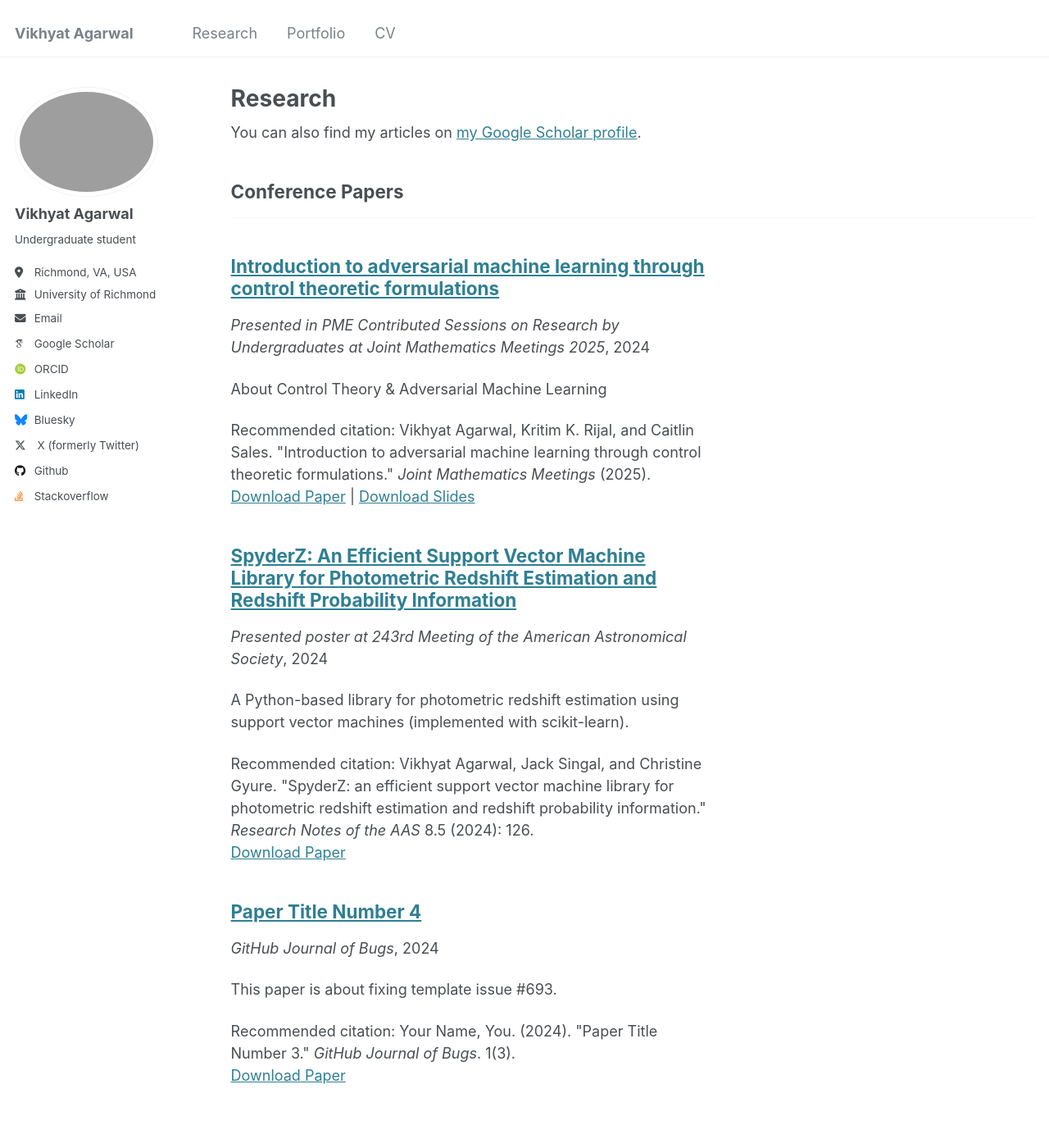
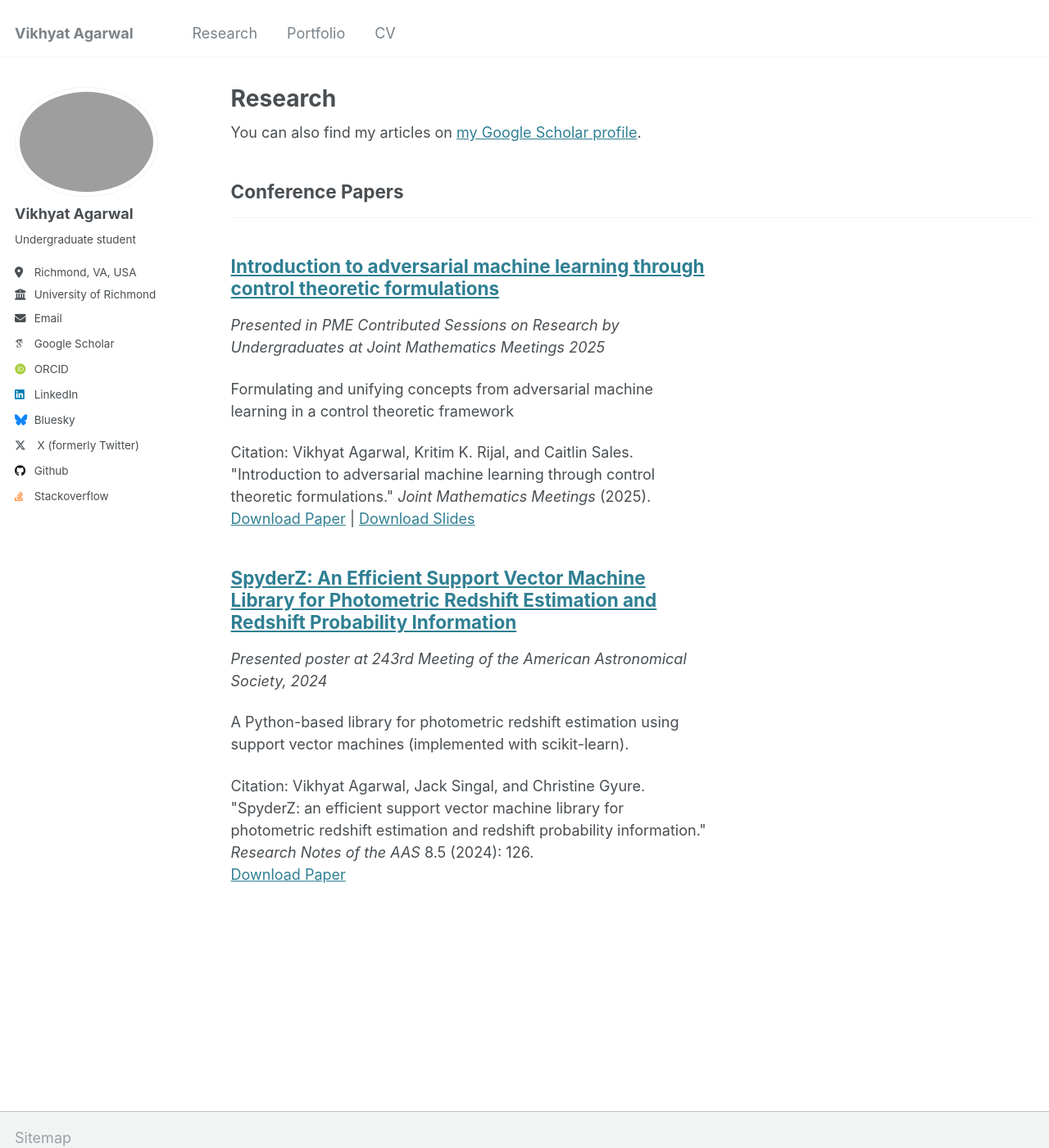
Before and after one commit to Vikhyat2603/vikhyat2603.github.io, a Jekyll site: the page built from _pages/publications.html, in a window 1280 px wide and 1400 px high. Shown: the whole window at 82% size. Built offline with Jekyll 4.4.1, drawn with Linux system fonts in a browser that asks for light colours; some web fonts are replaced.

Commit message:
remove default year inclusion in publication subtite format, changed citation text format

````diff
--- a/_includes/archive-single.html
+++ b/_includes/archive-single.html
@@ -41,7 +41,7 @@
         {% if post.collection == 'teaching' %}
           <p> {{ post.type }}, <i>{{ post.venue }}</i>, {{ post.date | default: "1900-01-01" | date: "%Y" }} </p>
         {% elsif post.collection == 'publications' %}
-          <p><i>{{ post.venue }}</i>, {{ post.date | default: "1900-01-01" | date: "%Y" }} </p>
+          <p><i>{{ post.venue }}</i></p>
         {% elsif post.date %}
          <p class="page__date"><strong><i class="fa fa-fw fa-calendar" aria-hidden="true"></i> {{ site.data.ui-text[site.locale].date_label | default: "Published:" }}</strong> <time datetime="{{ post.date | default: "1900-01-01" | date_to_xmlschema }}">{{ post.date | default: "1900-01-01" | date: "%B %d, %Y" }}</time></p>
         {% endif %}
@@ -53,13 +53,13 @@
     {% endif %}
 
     {% if post.citation and post.paperurl and post.slidesurl %}
-      <p>Recommended citation: {{ post.citation }}<br /><a href="{{ post.paperurl }}">Download Paper</a> | <a href="{{ post.slidesurl }}">Download Slides</a></p>
+      <p>Citation: {{ post.citation }}<br /><a href="{{ post.paperurl }}">Download Paper</a> | <a href="{{ post.slidesurl }}">Download Slides</a></p>
     {% elsif post.citation and post.paperurl %}
-      <p>Recommended citation: {{ post.citation }}<br /><a href="{{ post.paperurl }}">Download Paper</a></p>
+      <p>Citation: {{ post.citation }}<br /><a href="{{ post.paperurl }}">Download Paper</a></p>
     {% elsif post.citation and post.slidesurl %}
-      <p>Recommended citation: {{ post.citation }}<br /><a href="{{ post.slidesurl }}">Download Slides</a></p>
+      <p>Citation: {{ post.citation }}<br /><a href="{{ post.slidesurl }}">Download Slides</a></p>
     {% elsif post.citation %}
-      <p>Recommended citation: {{ post.citation }}</p>
+      <p>Citation: {{ post.citation }}</p>
     {% elsif post.paperurl %}
       <p><a href=" {{ post.paperurl }} ">Download Paper</a></p>
     {% elsif post.slidesurl %}
--- a/_publications/2024-02-17-paper-title-number-4.md
+++ /dev/null
@@ -1,13 +0,0 @@
----
-title: "Paper Title Number 4"
-collection: publications
-category: conferences
-permalink: /publication/2024-02-17-paper-title-number-4
-excerpt: 'This paper is about fixing template issue #693.'
-date: 2024-02-17
-venue: 'GitHub Journal of Bugs'
-paperurl: 'http://academicpages.github.io/files/paper3.pdf'
-citation: 'Your Name, You. (2024). &quot;Paper Title Number 3.&quot; <i>GitHub Journal of Bugs</i>. 1(3).'
----
-
-The contents above will be part of a list of publications, if the user clicks the link for the publication than the contents of section will be rendered as a full page, allowing you to provide more information about the paper for the reader. When publications are displayed as a single page, the contents of the above "citation" field will automatically be included below this section in a smaller font.
--- a/_publications/2024-11-01-control-theory-adversarial-ml.md
+++ b/_publications/2024-11-01-control-theory-adversarial-ml.md
@@ -3,7 +3,7 @@
 collection: publications
 category: conferences
 permalink: /publication/2024-11-01-control-theory-adversarial-ml
-excerpt: 'About Control Theory & Adversarial Machine Learning'
+excerpt: 'Formulating and unifying concepts from adversarial machine learning in a control theoretic framework'
 date: 2024-11-01
 venue: 'Presented in PME Contributed Sessions on Research by Undergraduates at Joint Mathematics Meetings 2025'
 slidesurl: 'http://academicpages.github.io/files/slides3.pdf'
--- a/markdown_generator/publications.py
+++ b/markdown_generator/publications.py
@@ -57,7 +57,7 @@
 
 # ## Creating the markdown files
 #
-# This is where the heavy lifting is done. This loops through all the rows in the TSV dataframe, then starts to concatentate a big string (```md```) that contains the markdown for each type. It does the YAML metadata first, then does the description for the individual page. If you don't want something to appear (like the "Recommended citation")
+# This is where the heavy lifting is done. This loops through all the rows in the TSV dataframe, then starts to concatentate a big string (```md```) that contains the markdown for each type. It does the YAML metadata first, then does the description for the individual page. If you don't want something to appear (like the "Citation")
 
 # In[5]:
 
@@ -98,7 +98,7 @@
     if len(str(item.excerpt)) > 5:
         md += "\n" + html_escape(item.excerpt) + "\n"
 
-    md += "\nRecommended citation: " + item.citation
+    md += "\nCitation: " + item.citation
 
     md_filename = os.path.basename(md_filename)
 
````
Also changed, not shown: _layouts/single.html (+5 -5 lines), _publications/2024-05-09-spyderz.md (+1 -1 lines), 1 other file.
